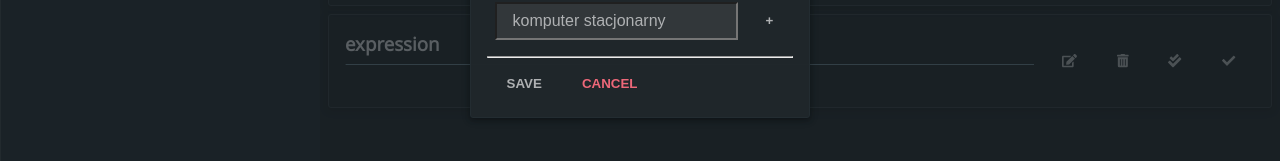
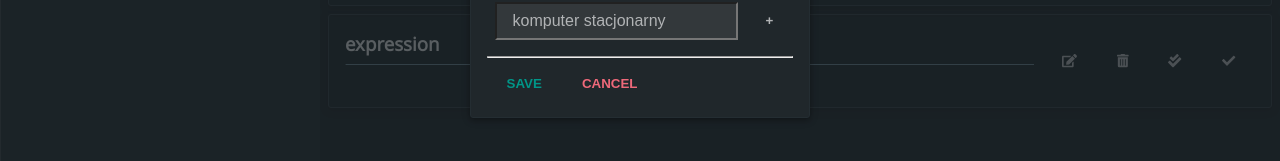
Before and after one commit to UnnamedXAer/lang-words, a React (Create React App) app: page / in a window 1280 px wide. Both pictures are taken after a click on the button 1069 px from the left and 128 px from the top of the page. Shown: the part 438-599 px from the top of the page. Built offline with nearby package versions, Linux system fonts and the light colour scheme.

Commit message:
Change in animations
Adds react-transition
Modifies animations

```diff
--- a/package.json
+++ b/package.json
@@ -12,7 +12,8 @@
     "react": "^16.13.1",
     "react-dom": "^16.13.1",
     "react-router-dom": "^5.2.0",
-    "react-scripts": "3.4.1"
+    "react-scripts": "3.4.1",
+    "react-transition-group": "^4.4.1"
   },
   "scripts": {
     "start": "react-scripts start",
--- a/src/components/Header/Header.js
+++ b/src/components/Header/Header.js
@@ -25,6 +25,7 @@ const Header = () => {
 						title="Add word"
 						onClick={() => setAddWordOpen(true)}
 						disabled={addWordOpen}
+						style={{ cursor: 'pointer' }}
 					>
 						<FontAwesomeIcon icon="plus" size="lg" />
 					</Button>
--- a/src/components/UI/Button.js
+++ b/src/components/UI/Button.js
@@ -8,6 +8,7 @@ const Button = (props) => {
 			title={props.title}
 			disabled={props.disabled || props.loading}
 			className={['button', props.btnType, props.className].join(' ')}
+			style={props.style}
 			onClick={props.onClick}
 		>
 			{props.loading && (
--- a/src/components/UI/Dialog/Dialog.css
+++ b/src/components/UI/Dialog/Dialog.css
@@ -7,15 +7,50 @@
 	border-radius: 3px;
 	box-shadow: 0 2px 5px 0 rgba(var(--shadow-rgb), 0.26),
 		0 2px 10px 0 rgba(var(--shadow-rgb), 0.16);
+
 	transform-origin: right top;
-	transform: scale(0);
-	opacity: 0;
-	transition: transform 1.15s, opacity 1.1s;
 }
 
-.dialog-open {
-	transform: scale(1);
-	opacity: 1;
+.dialog-entering {
+	animation: dialog-open ease 150ms forwards;
+}
+.dialog-entered {
+	animation: dialog-open ease 150ms forwards;
+}
+
+.dialog-exiting {
+	animation: dialog-close ease 150ms forwards;
+}
+
+@keyframes dialog-open {
+	from {
+		opacity: 0;
+		transform: scale(0);
+		transform: translate(100vh, -100%);
+	}
+	40% {
+		opacity: 0.1;
+	}
+	to {
+		transform: translate(0, 0);
+		transform: scale(1);
+		opacity: 1;
+	}
+}
+
+@keyframes dialog-close {
+	from {
+		transform: scale(1);
+		opacity: 1;
+	}
+	60% {
+		opacity: 0.1;
+	}
+	to {
+		transform: scale(0);
+		opacity: 0;
+		transform: translate(100vh, -100%);
+	}
 }
 
 .dialog-backdrop {
@@ -29,12 +64,37 @@
 	justify-content: center;
 	align-items: center;
 	background-color: var(--bg-backdrop);
-	opacity: 0;
-	visibility: hidden;
-	transition: opacity 3.1s;
 }
 
-.dialog-backdrop-open {
-	visibility: visible;
-	opacity: 1;
+.dialog-backdrop-entering {
+	animation: dialog-backdrop-open ease 150ms forwards;
 }
+
+.dialog-backdrop-entered {
+	animation: dialog-backdrop-open ease 150ms forwards;
+}
+
+.dialog-backdrop-exiting {
+	animation: dialog-backdrop-close ease 150ms forwards;
+}
+
+@keyframes dialog-backdrop-open {
+	from {
+		opacity: 0;
+	}
+	70% {
+		opacity: 1;
+	}
+	to {
+		opacity: 1;
+	}
+}
+
+@keyframes dialog-backdrop-close {
+	from {
+		opacity: 1;
+	}
+	to {
+		opacity: 0.2;
+	}
+}
--- a/src/components/UI/Dialog/Dialog.js
+++ b/src/components/UI/Dialog/Dialog.js
@@ -1,31 +1,33 @@
 import React, { useEffect, useRef } from 'react';
 import './Dialog.css';
 import ReactDOM from 'react-dom';
+import { Transition } from 'react-transition-group';
 import Button from '../Button';
 
 const dialogRoot = document.getElementById('dialog-root');
 
-const Dialog = ({ open, content, title, actions, onClose, error }) => {
-	const ref = useRef(document.createElement('div'));
-
-	useEffect(() => {
-		const el = ref.current;
-		dialogRoot.appendChild(el);
-		return () => {
-			ref.current = null;
-			setTimeout(() => {
-				dialogRoot.removeChild(el);
-			}, 500);
-		};
-	}, []);
+const Dialog = ({ open, content, title, actions, onClose, error, onExited }) => {
+	const backdropRef = useRef(null);
 
 	return ReactDOM.createPortal(
+		<Transition
+			timeout={150}
+			in={open}
+			mountOnEnter
+			unmountOnExit
+			onExited={onExited}
+			appear
+			nodeRef={backdropRef}
+		>
+			{(status) => {
+				return (
 					<div
-			className={['dialog-backdrop', open ? 'dialog-backdrop-open' : ''].join(' ')}
+						className={['dialog-backdrop', ' dialog-backdrop-', status].join(
+							''
+						)}
 						onClose={onClose}
-			open={open}
 					>
-			<div className={['dialog', open ? 'dialog-open' : ''].join(' ')}>
+						<div className={['dialog', ' dialog-', status].join('')}>
 							<div className="dialog-title">{title}</div>
 							<hr />
 							<div className="dialog-content">{content}</div>
@@ -49,8 +51,11 @@ const Dialog = ({ open, content, title, actions, onClose, error }) => {
 								)}
 							</div>
 						</div>
-		</div>,
-		ref.current
+					</div>
+				);
+			}}
+		</Transition>,
+		dialogRoot
 	);
 };
 
--- a/src/components/UI/DropDown/DropDown.js
+++ b/src/components/UI/DropDown/DropDown.js
@@ -1,23 +1,29 @@
-import React, { useRef, useEffect } from 'react';
+import React, { useRef, useEffect, useCallback } from 'react';
 import './DropDown.css';
 
 const DropDown = ({ open, children, onClose, className }) => {
 	const dropDownRef = useRef(null);
 
-	useEffect(() => {
-		const clickOutsideHandler = (ev) => {
+	const clickOutsideHandler = useCallback(
+		(ev) => {
 			if (dropDownRef.current && !dropDownRef.current.contains(ev.target)) {
 				onClose();
 			}
-		};
+		},
+		[onClose]
+	);
 
-		const keyPressHandler = (ev) => {
+	const keyPressHandler = useCallback(
+		(ev) => {
 			console.log(ev.keyCode);
 			if (ev.keyCode === 27) {
 				onClose();
 			}
-		};
+		},
+		[onClose]
+	);
 
+	useEffect(() => {
 		if (open) {
 			document.addEventListener('click', clickOutsideHandler);
 			document.addEventListener('keyup', keyPressHandler);
@@ -27,7 +33,7 @@ const DropDown = ({ open, children, onClose, className }) => {
 			document.removeEventListener('click', clickOutsideHandler);
 			document.removeEventListener('keyup', keyPressHandler);
 		};
-	}, [onClose, open]);
+	}, [clickOutsideHandler, keyPressHandler, open]);
 
 	return (
 		<div
--- a/src/components/Words/Words.js
+++ b/src/components/Words/Words.js
@@ -124,9 +124,6 @@ const Words = () => {
 		setEditLoading(true);
 		try {
 			await editWord(editedWord.id, sanitizedWord.word, sanitizedWord.translations);
-			if (isMounted.current) {
-				setEditedWord(null);
-			}
 		} catch (err) {
 			if (isMounted.current) {
 				setEditError(err.message);
@@ -173,6 +170,7 @@ const Words = () => {
 				onClose={() => setOpenEdit(false)}
 				title="Edit word"
 				error={editError}
+				onExited={() => setEditedWord(null)}
 				content={
 					<EditWordForm
 						onWordUpdate={wordUpdateHandler}
@@ -183,6 +181,7 @@ const Words = () => {
 				actions={[
 					{
 						label: 'Save',
+						btnType: 'success',
 						action: saveEditedWordHandler,
 						loading: editLoading,
 					},
--- a/src/index.css
+++ b/src/index.css
@@ -149,6 +149,7 @@ body {
 
 	background-color: var(--bg-main);
 	color: var(--color-main);
+	overflow: hidden;
 }
 
 code {
```
Also changed, not shown: 1 other file (tests, documents, lock files or other folders). Lines whose indentation alone changed are shown as unchanged.
